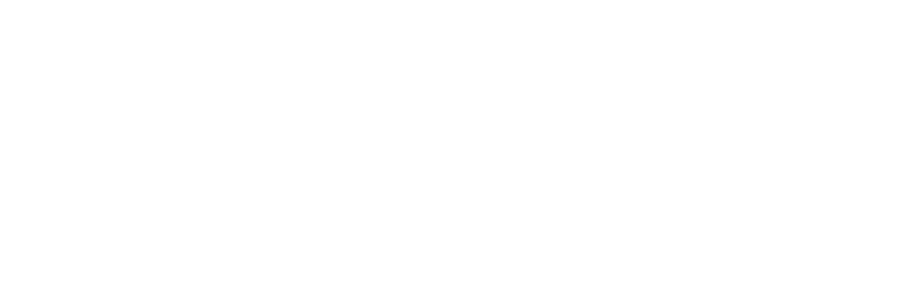
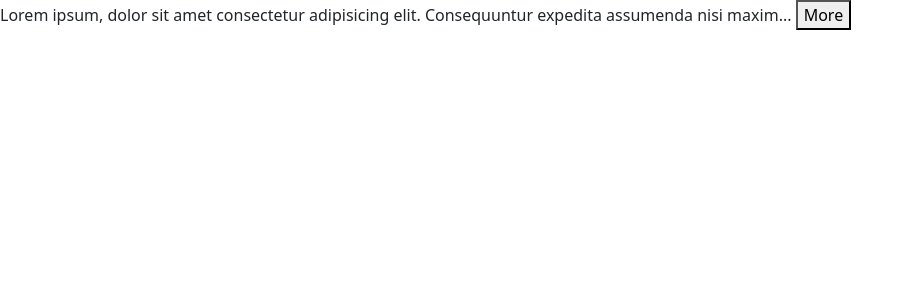
Before and after one commit to bobobubs/react_tutorial, a React (Vite) app: page / in a window 1280 px wide. Shown: the top 300 px of the page, without its empty margins (0-913 px from the left). Built offline with nearby package versions, Linux system fonts and the light colour scheme.

Commit message:
Building an Expandable Text Component

```diff
--- a/src/App.tsx
+++ b/src/App.tsx
@@ -1,31 +1,31 @@
 /** @format */
 
 import { useState } from "react";
-import NavBar from "./components/NavBar";
-import Cart from "./components/Cart";
+import ExpandableText from "./components/ExpandableText";
 
 function App() {
   const [alertVisible, setAlertVisibility] = useState(false);
-  const [cart, setCart] = useState({
-    discout: 0.1,
-    items: [
-      { id: 1, title: "Product 1", quantity: 1 },
-      { id: 2, title: "Product 2", quantity: 1 },
-    ],
-  });
+  const [isMore, setIsMore] = useState(true);
 
-  const handleClick = () => {
-    setCart({
-      ...cart,
-      items: cart.items.map((item) => {
-        item.id === 1 ? { ...item, quantity: item.quantity++ } : item;
-      }),
-    });
-  };
+  const handleClick = () => {};
 
   return (
     <>
-      <div></div>
+      <div>
+        <ExpandableText>
+          Lorem ipsum, dolor sit amet consectetur adipisicing elit. Consequuntur
+          expedita assumenda nisi maxime. Voluptate autem sed eligendi veniam
+          nulla deleniti, recusandae excepturi similique omnis. Dicta aliquid
+          enim nihil? Accusamus ut ipsum quibusdam quasi consectetur dolorem
+          vitae tempore, ratione minus tenetur ex nostrum numquam rem ducimus
+          recusandae, suscipit quae dolor unde impedit magni, praesentium
+          perferendis. Ex quaerat quos quam. Corrupti dolore aliquam repudiandae
+          asperiores quo voluptatum vel necessitatibus alias ratione nesciunt
+          doloremque magnam iusto, saepe optio nobis vitae eum maxime recusandae
+          impedit ut illum modi ab laudantium. Saepe ipsa tempore nemo
+          blanditiis nisi eum, illum nulla animi provident, officiis ut eius?
+        </ExpandableText>
+      </div>
     </>
   );
 }
--- /dev/null
+++ b/src/components/ExpandableText.tsx
@@ -0,0 +1,27 @@
+/** @format */
+
+import React from "react";
+import { useState } from "react";
+
+interface Props {
+  children: string;
+  maxChar?: number;
+  onSwap: () => void;
+}
+
+const ExpandableText = ({ children, maxChar = 100 }: Props) => {
+  const [isExpanded, setIsExpanded] = useState(false);
+
+  if (children.length <= maxChar) return <p>{children}</p>;
+
+  const text = isExpanded ? children : children.substring(0, maxChar);
+  return (
+    <p>
+      {text}...{" "}
+      <button onClick={() => setIsExpanded(!isExpanded)}>
+        {isExpanded ? "Less" : "More"}
+      </button>
+    </p>
+  );
+};
+export default ExpandableText;
```
